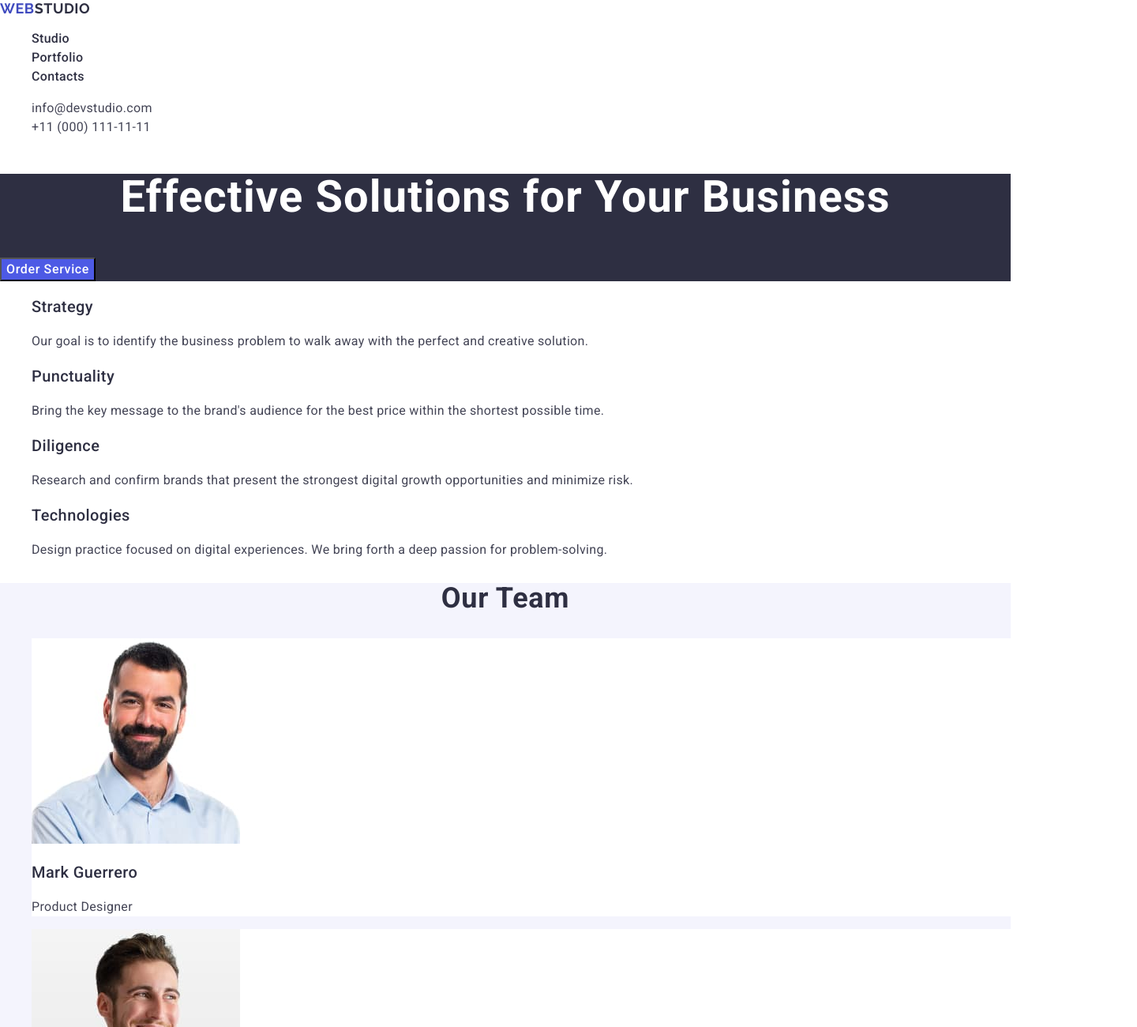
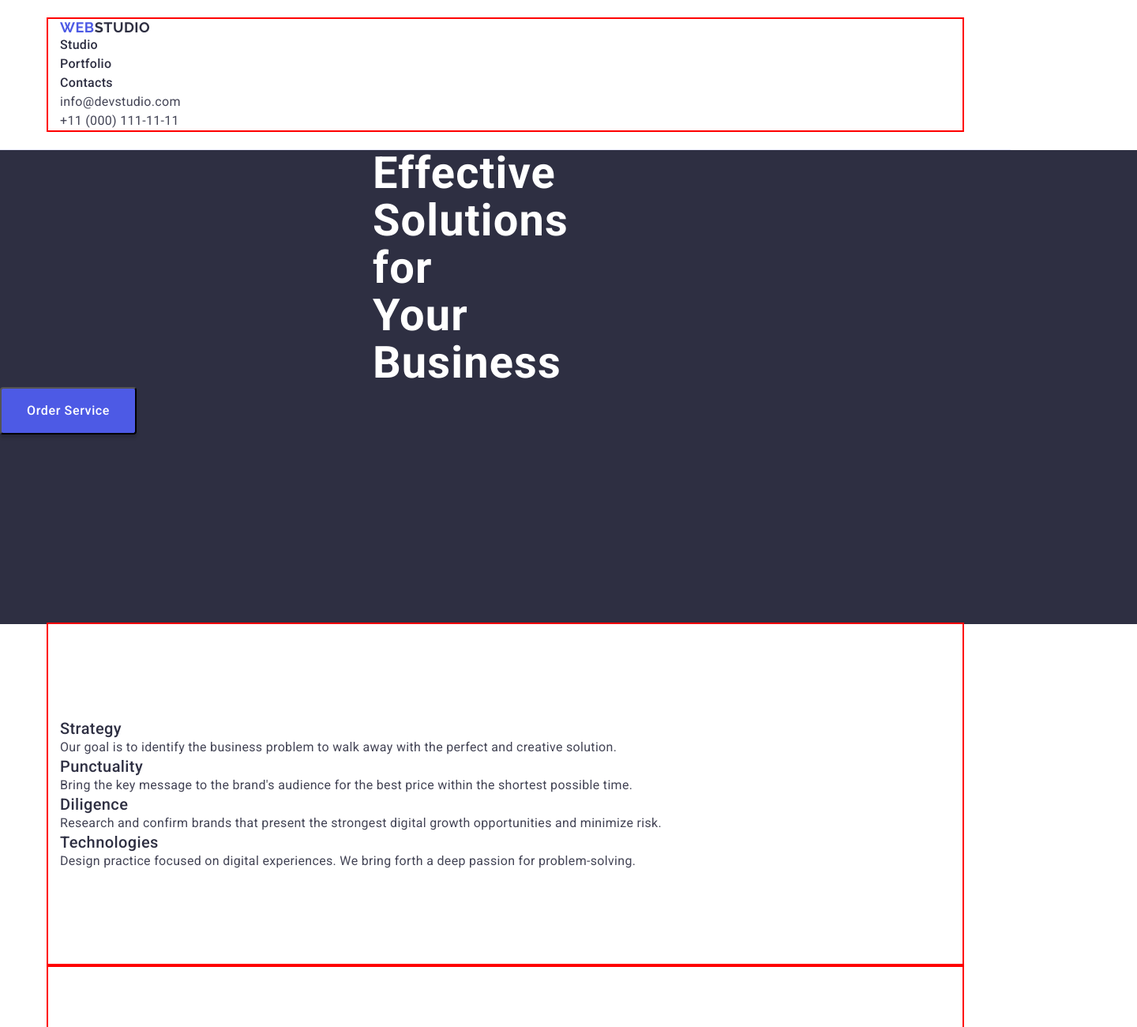
Before and after one commit to Mirka2310/goit-markup-hw-02, a plain HTML site: page index.html in a window 1280 px wide. Shown: the top 1300 px of the page at 79% size, 1440 px wide, since content can reach past the window. Drawn offline with nearby package versions, Linux system fonts and the light colour scheme.

Commit message:
changes
changes in html end css

```diff
--- a/css/styles.css
+++ b/css/styles.css
@@ -3,19 +3,50 @@ body {
   background-color: #fff;
   font-family: "Roboto", sans-serif;
 }
+p,
+h1,
+h2,
+h3 {
+  margin-top: 0;
+  margin-bottom: 0;
+}
 
 ul {
+  margin-top: 0;
+  margin-bottom: 0;
+  padding-left: 0;
   list-style-type: none;
 }
 a {
   text-decoration: none;
+  color: currentColor;
+}
+button {
+  cursor: pointer;
+}
+img {
+  display: block;
+}
+address {
+  font-style: normal;
+}
+.container {
+  width: 1158px;
+  padding-left: 15px;
+  padding-right: 15px;
+  margin: 0 auto;
+  outline: 2px solid red;
 }
 
 .header {
+  padding-top: 24px;
+  padding-bottom: 24px;
   background-color: #fff;
+  border-bottom: 1px solid #e7e9fc;
 }
 .header-navigation {
 }
+
 .header-navigation-logo-web {
   flex-shrink: 0;
   color: #4d5ae5;
@@ -81,14 +112,19 @@ a {
 
 .first {
   background: #2e2f42;
+  width: 1440px;
+  height: 600px;
+  flex-shrink: 0;
 }
 .first-title {
   color: #fff;
+  width: 496px;
   font-size: 56px;
   font-weight: 700;
   line-height: 1.07;
   letter-spacing: 0.02em;
   text-align: center;
+  padding-left: 472px;
 }
 
 .first-btn-order {
@@ -100,10 +136,25 @@ a {
   line-height: 1.5;
   letter-spacing: 0.04em;
   cursor: pointer;
+  display: inline-flex;
+  padding: 16px 32px;
+  align-items: flex-start;
+  gap: 10px;
+  border-radius: 4px;
+  box-shadow: 0px 4px 4px 0px rgba(0, 0, 0, 0.15);
 }
 .first-btn-order:hover,
 .first-btn-order:focus {
   background-color: #404bbf;
+}
+.container-two {
+  width: 1158px;
+  padding-left: 15px;
+  padding-right: 15px;
+  margin: 0 auto;
+  outline: 2px solid red;
+  padding-top: 120px;
+  padding-bottom: 120px;
 }
 
 .features {
@@ -129,6 +180,14 @@ a {
 /** =========third========== */
 .third {
   background-color: #f4f4fd;
+}
+.container-third {
+  width: 1158px;
+  padding-left: 15px;
+  padding-right: 15px;
+  margin: 0 auto;
+  padding-top: 120px;
+  outline: 2px solid red;
 }
 .third-title {
   color: #2e2f42;
--- a/index.html
+++ b/index.html
@@ -4,6 +4,13 @@
     <meta charset="utf-8" />
     <meta name="discription" content="goit-markup-hw-01" />
     <title>WebStudio</title>
+    <link
+      rel="stylesheet"
+      href="https://cdnjs.cloudflare.com/ajax/libs/modern-normalize/2.0.0/modern-normalize.min.css"
+      integrity="sha512-4xo8blKMVCiXpTaLzQSLSw3KFOVPWhm/TRtuPVc4WG6kUgjH6J03IBuG7JZPkcWMxJ5huwaBpOpnwYElP/m6wg=="
+      crossorigin="anonymous"
+      referrerpolicy="no-referrer"
+    />
     <link rel="stylesheet" href="./css/modern-normalize.css" />
     <link rel="stylesheet" href="./css/styles.css" />
     <link rel="preconnect" href="https://fonts.googleapis.com" />
@@ -12,17 +19,21 @@
       href="https://fonts.googleapis.com/css2?family=Montserrat:wght@400;700&family=Raleway:wght@700&display=swap"
       rel="stylesheet"
     />
-    <link rel="preconnect" href="https://fonts.googleapis.com" />
-    <link rel="preconnect" href="https://fonts.gstatic.com" crossorigin />
     <link
       href="https://fonts.googleapis.com/css2?family=Montserrat:wght@400;700&family=Roboto:wght@400;500;700&display=swap"
       rel="stylesheet"
     />
+    <link rel="preconnect" href="https://fonts.googleapis.com" />
+    <link rel="preconnect" href="https://fonts.gstatic.com" crossorigin />
   </head>
   <body>
     <header class="header">
+      <div class="container">
         <nav class="header-navigation">
-        <a href="/index.html" target="_self" class="header-navigation-logo-web"
+          <a
+            href="/index.html"
+            target="_self"
+            class="header-navigation-logo-web"
             >web<span class="header-navigation-logo-studio">Studio</span></a
           >
           <ul class="header-navigation-content">
@@ -53,6 +64,7 @@
             </li>
           </ul>
         </address>
+      </div>
     </header>
     <main>
       <!--Section-one-->
@@ -62,14 +74,15 @@
       </section>
       <!--Features-->
       <!--section-two-->
+      <div class="container-two">
         <section class="features">
           <h2 hidden>Features</h2>
           <ul class="features-list">
             <li class="features-content">
               <h3 class="features-subtitle">Strategy</h3>
               <p class="features-text">
-              Our goal is to identify the business problem to walk away with the
-              perfect and creative solution.
+                Our goal is to identify the business problem to walk away with
+                the perfect and creative solution.
               </p>
             </li>
             <li class="features-content">
@@ -95,8 +108,10 @@
             </li>
           </ul>
         </section>
+      </div>
       <!--Our Team-->
       <!--secnion-three-->
+      <div class="container-third">
         <section class="third">
           <h2 class="third-title">Our Team</h2>
           <ul class="third-list">
@@ -142,8 +157,10 @@
             </li>
           </ul>
         </section>
+      </div>
       <!--Portfolio-->
       <!--Section-four-->
+      <div class="container">
         <section class="fourth">
           <h2 class="fourth-title-our">Our Portfolio</h2>
           <ul class="fourth-list">
@@ -200,6 +217,7 @@
             </li>
           </ul>
         </section>
+      </div>
     </main>
     <footer class="footer">
       <a class="footer-logo-web" href="./index.html"
```
Lines whose indentation alone changed are shown as unchanged.
